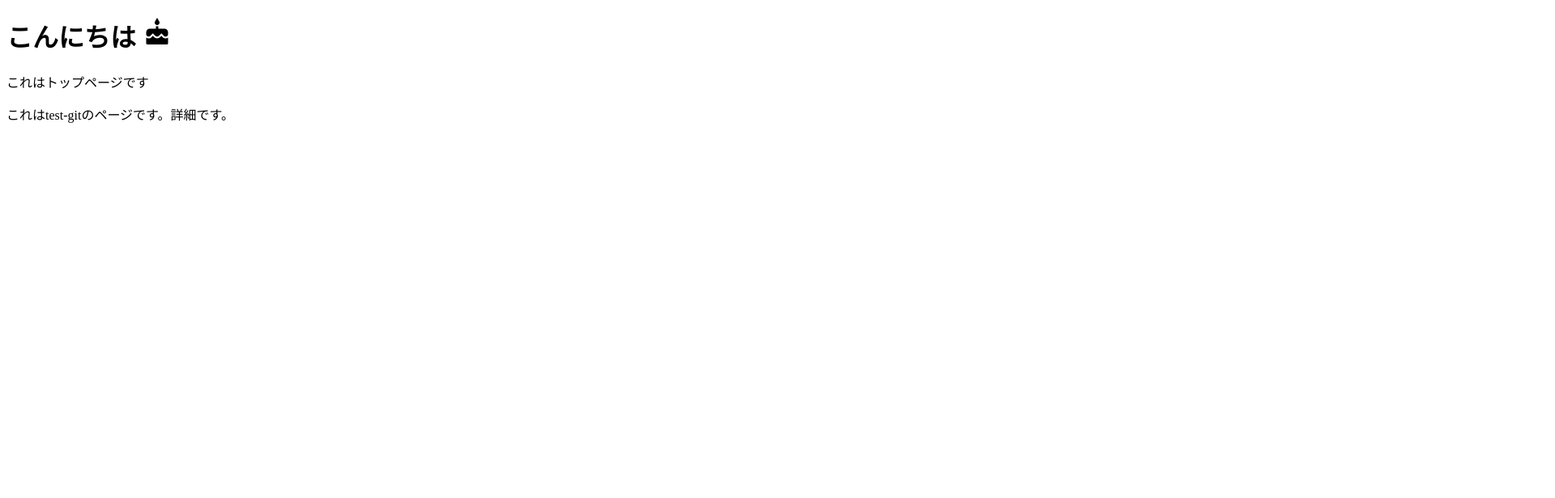
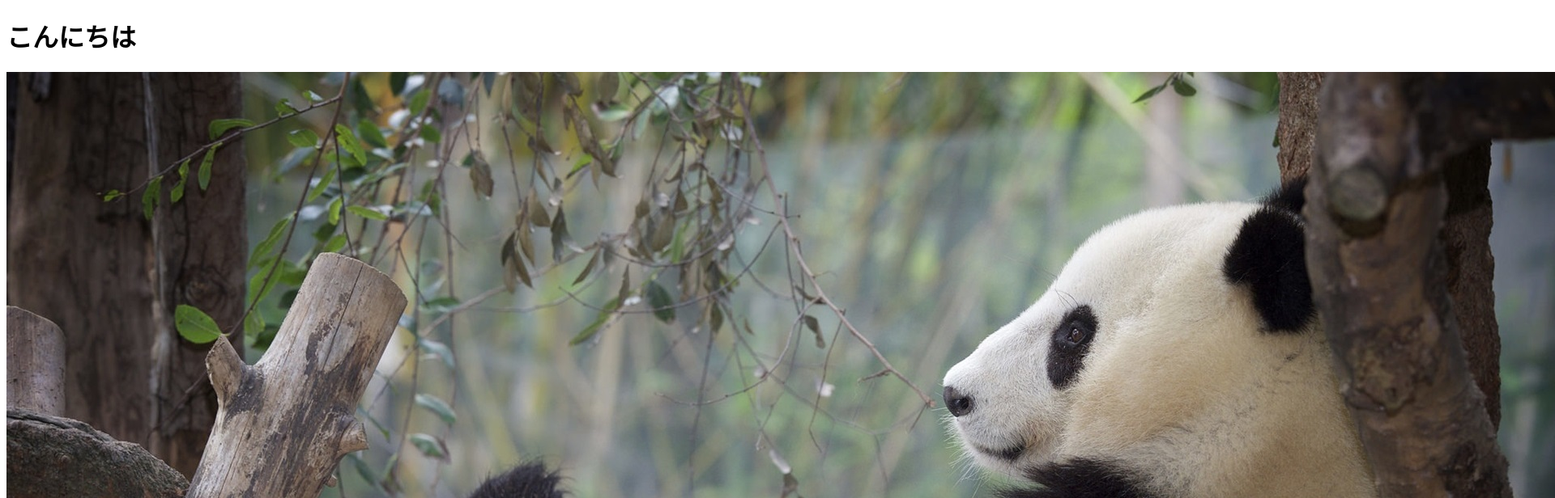
Before and after one commit to yuricarin/test-git, a plain HTML site: page index.html in a window 1280 px wide. Shown: the top 616 px of the page at 81% size, 1920 px wide, since content can reach past the window. Drawn offline with Linux system fonts and the light colour scheme.

Commit message:
ディレクトリを変更しました。

```diff
--- a/index.html
+++ b/index.html
@@ -2,11 +2,13 @@
 <html lang="en">
 <head>
     <meta charset="UTF-8">
+    <link rel="stylesheet" src="./css/common.css">
     <title>test git</title>
 </head>
 <body>
 
-    <h1> こんにちは <img src="/img/img01.png" alt="ケーキ"></h1>
+    <h1> こんにちは </h1>
+    <img src="./img/panda-test.jpg" alt="パンダ">
 
     <p>これはトップページです</p>
 
```
